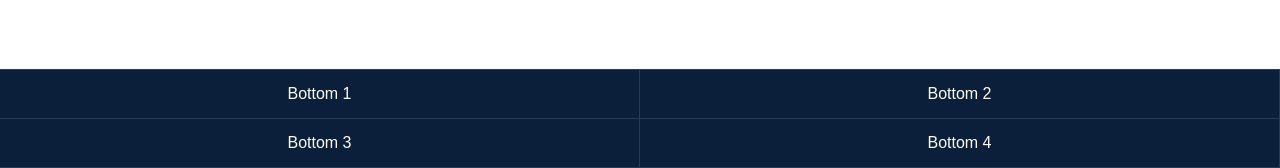
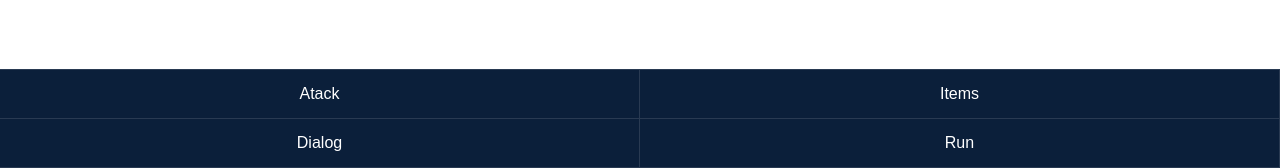
Before and after one commit to Oskar-Wieczorek-2005/Web-Formative-Project, a plain HTML site: page index.html in a window 1280 px wide. Shown: the part 632-800 px from the top of the page. Drawn offline with Linux system fonts and the light colour scheme.

Commit message:
name bottom buttons

```diff
--- a/index.html
+++ b/index.html
@@ -47,10 +47,10 @@
         </div>
 
         <nav class="bottom-banner" aria-label="Secondary">
-            <button type="button" class="bottom-btn">Bottom 1</button>
-            <button type="button" class="bottom-btn">Bottom 2</button>
-            <button type="button" class="bottom-btn">Bottom 3</button>
-            <button type="button" class="bottom-btn">Bottom 4</button>
+            <button type="button" class="bottom-btn">Atack</button>
+            <button type="button" class="bottom-btn">Items</button>
+            <button type="button" class="bottom-btn">Dialog</button>
+            <button type="button" class="bottom-btn">Run</button>
         </nav>
 
         <script src="script.js"></script>
```
